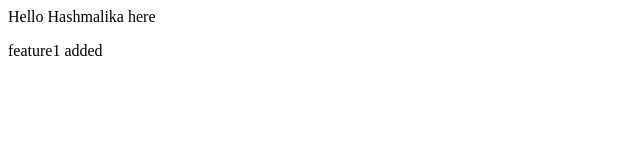
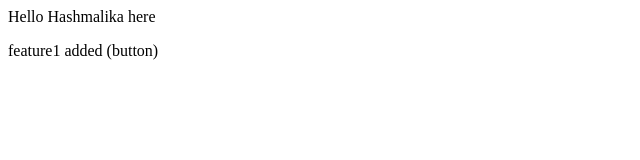
Before and after one commit to Hashmalika/LocalRepo, a plain HTML site: page index.html in a window 1280 px wide. Shown: the full height of the page, 0-640 px from the left. Drawn offline with Linux system fonts and the light colour scheme.

Commit message:
Added  button

```diff
--- a/index.html
+++ b/index.html
@@ -1,2 +1,2 @@
 <p> Hello  Hashmalika  here </p>
-<p> feature1 added</p>
+<p> feature1 added (button)</p>
```
